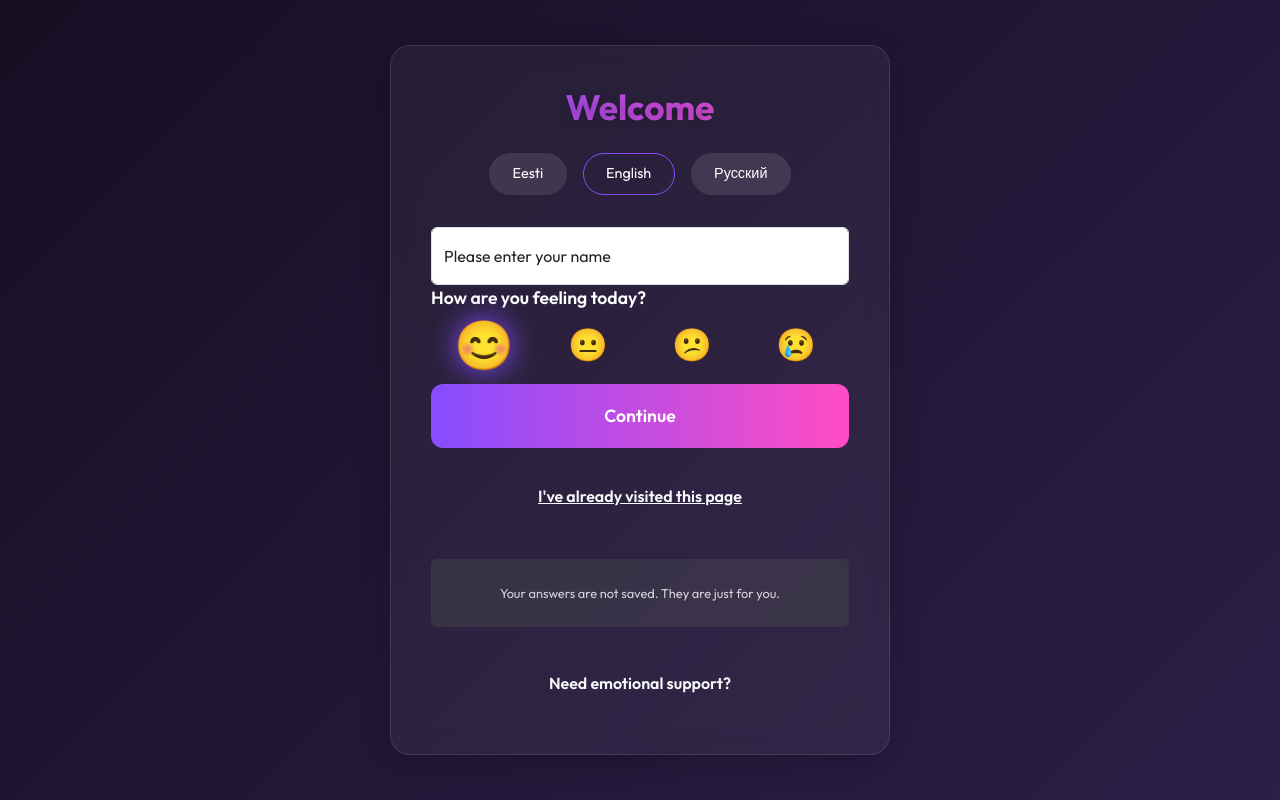
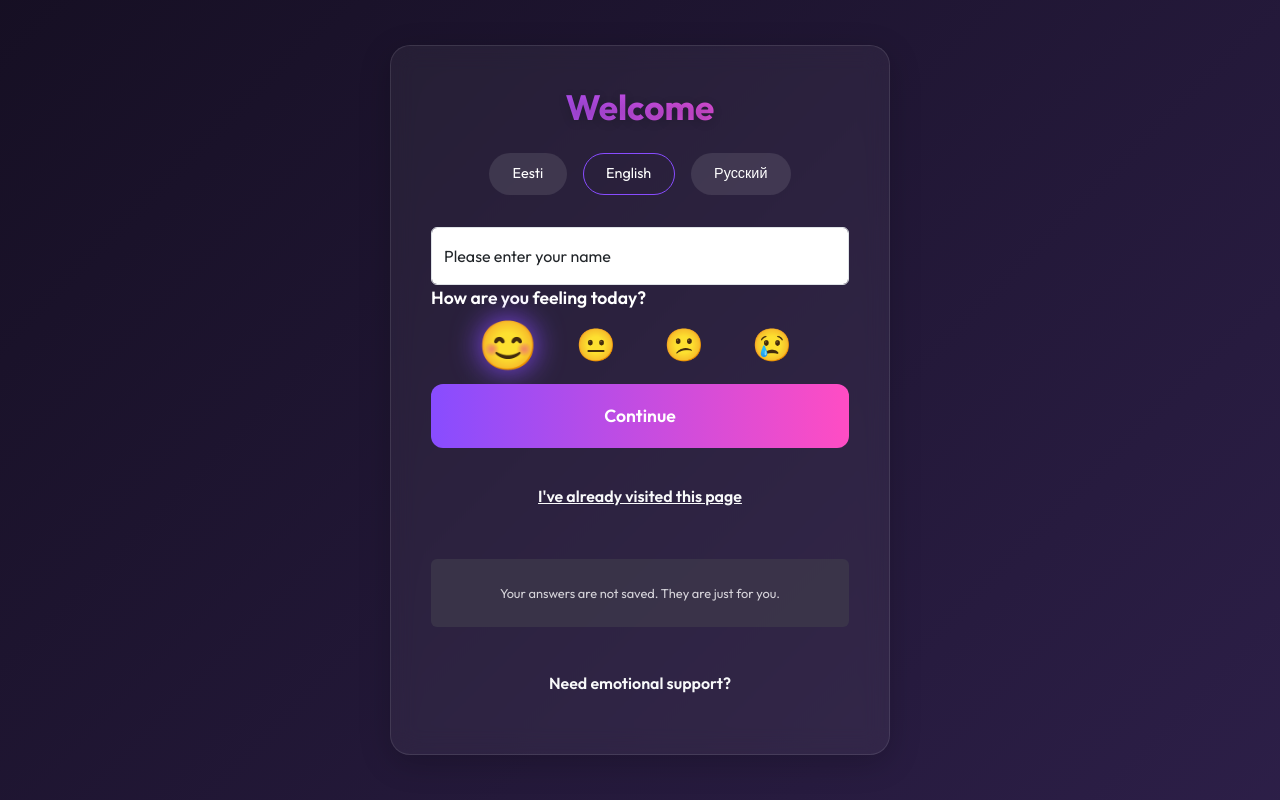
Before and after one commit to KeimoP/Kogukonnaprojekt, a PHP site: page / in a window 1280 px wide. Run offline with PHP 8.4, Linux system fonts and the light colour scheme; data that the repository does not hold is empty.

Commit message:
Update index.css

```diff
--- a/assets/css/index.css
+++ b/assets/css/index.css
@@ -198,7 +198,7 @@ h1 {
 
 .emoji-picker {
   display: flex;
-  gap: 4rem;
+  gap: 3rem;
   justify-content: center;
   align-items: center;
 }
```
